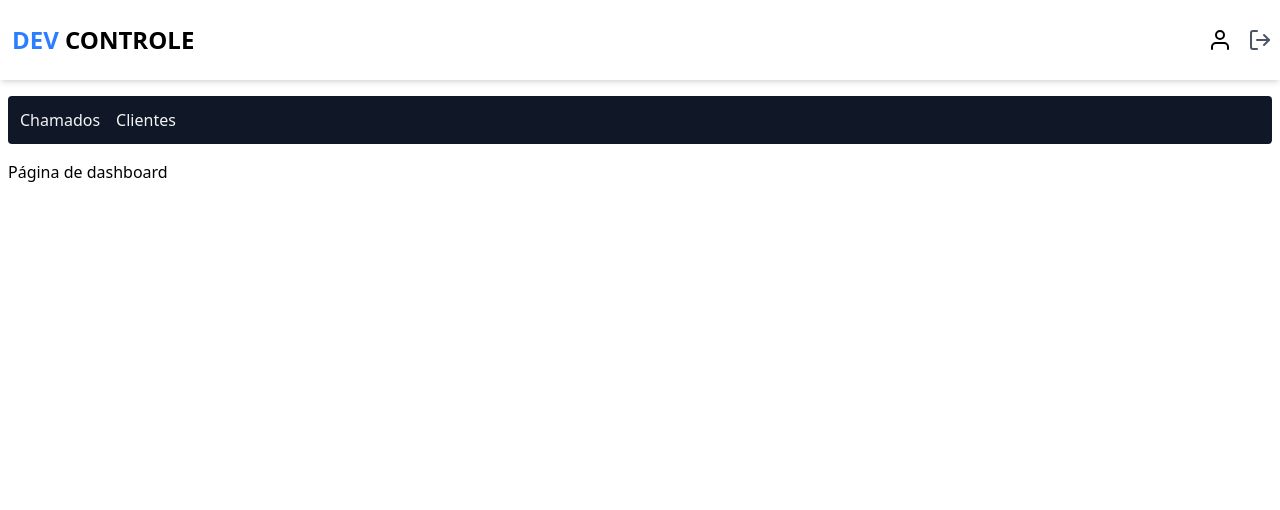
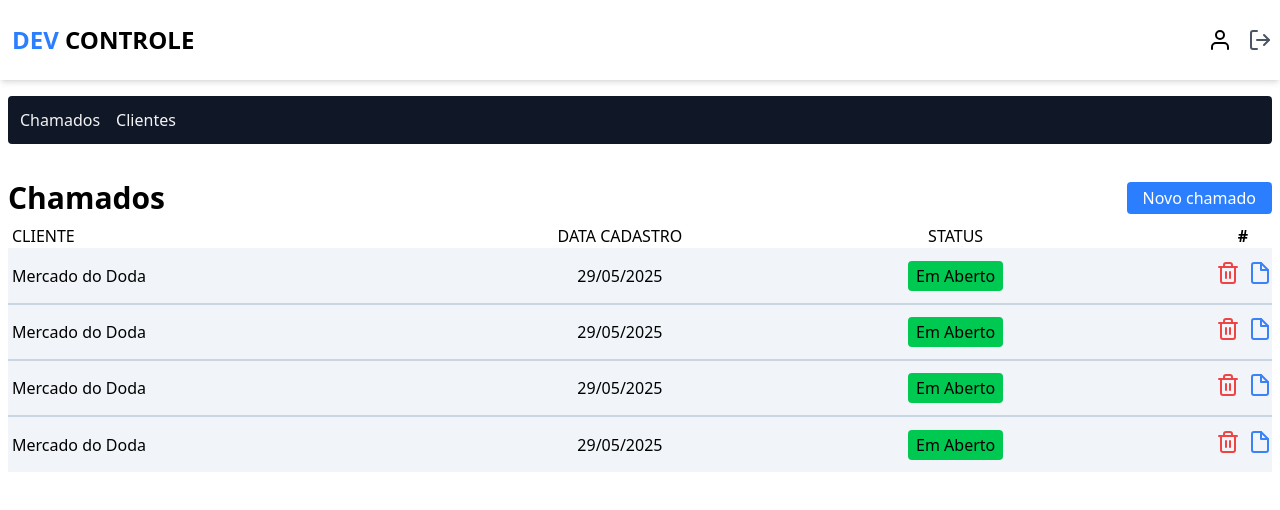
Before and after one commit to YanGraim/devcontrole, a Next.js app: page /dashboard in a window 1280 px wide. Shown: the top 510 px of the page. Built offline with nearby package versions, Linux system fonts and the light colour scheme; no server answers; sample sign-in values are in the browser's storage.

Commit message:
feat: cria tabela de chamados

```diff
--- /dev/null
+++ b/src/app/dashboard/components/ticket/index.tsx
@@ -0,0 +1,21 @@
+import { FiFile, FiTrash2 } from "react-icons/fi";
+
+export function TicketItem() {
+    return (
+        <>
+            <tr className="bg-slate-100 border-b-2 border-b-slate-300 h-14 last:border-b-0 hover:bg-gray-200 duration-300 select-none">
+                <td className="text-left pl-1">Mercado do Doda</td>
+                <td className="text-center">29/05/2025</td>
+                <td className="text-center"><span className="bg-green-500 px-2 py-1 rounded">Em Aberto</span></td>
+                <td className="text-right">
+                    <button className="cursor-pointer mr-2">
+                        <FiTrash2 size={24} color="#ef4444" />
+                    </button>
+                    <button className="cursor-pointer">
+                        <FiFile size={24} color="#3b82f6" />
+                    </button>
+                </td>
+            </tr>
+        </>
+    )
+}
--- a/src/app/dashboard/page.tsx
+++ b/src/app/dashboard/page.tsx
@@ -2,6 +2,8 @@ import { Container } from "@/components/container";
 import { getServerSession } from "next-auth";
 import { authOptions } from "@/lib/auth";
 import { redirect } from "next/navigation";
+import Link from "next/link";
+import { TicketItem } from "./components/ticket";
 
 
 export default async function Dashboard() {
@@ -11,10 +13,32 @@ export default async function Dashboard() {
     redirect("/");
   }
 
-  console.log(session);
   return (
     <Container>
-      <h1>Página de dashboard</h1>
+      <main className="mt-9 mb-2">
+        <div className="flex items-center justify-between">
+          <h1 className="text-3xl font-bold">Chamados</h1>
+          <Link href={"/dashboard/new"} className="bg-blue-500 px-4 py-1 rounded text-white">Novo chamado</Link>
+        </div>
+
+        <table className="min-w-full my-2">
+          <thead>
+            <tr>
+              <th className="font-medium text-left pl-1">CLIENTE</th>
+              <th className="font-medium text-center">DATA CADASTRO</th>
+              <th className="font-medium text-center">STATUS</th>
+              <th className="font-bold text-right pr-6">#</th>
+            </tr>
+          </thead>
+          <tbody>
+            <TicketItem />
+            <TicketItem />
+            <TicketItem />
+            <TicketItem />
+
+          </tbody>
+        </table>
+      </main>
     </Container>
   );
 }
```
